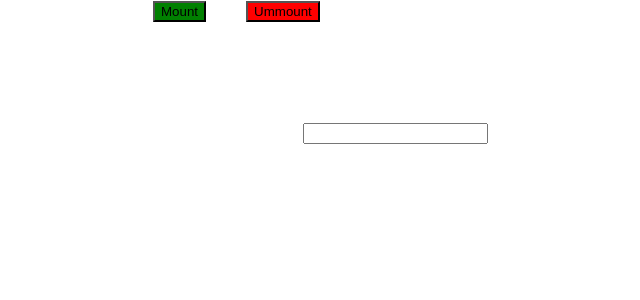
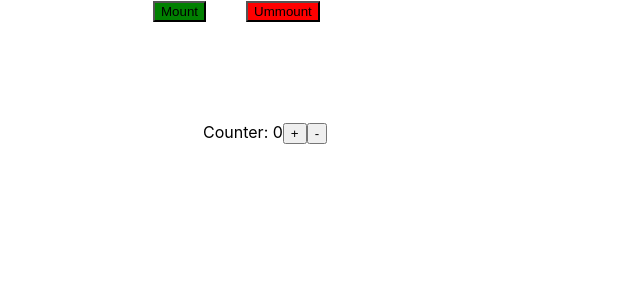
Before and after one commit to Mai-Tuyen/HookExample, a React (Create React App) app in the folder hookexample/: page / in a window 1280 px wide. Both pictures are taken after a click on the button "Mount". Shown: the top 300 px of the page, without its empty margins (47-687 px from the left). Built offline with nearby package versions, Linux system fonts and the light colour scheme.

Commit message:
udate code
Signed-off-by: Mai Tuyen <maituyen4496@gmail.com>

```diff
--- a/hookexample/src/HookDemo/Dashbroad.jsx
+++ b/hookexample/src/HookDemo/Dashbroad.jsx
@@ -5,6 +5,7 @@ import UseRefDemo from "./UseRefDemo";
 import ComponentCha from "./UseCallbackMemo/ComponentCha";
 import { useState } from "react";
 import UseMemoDemo from "./UseMemoDemo";
+import UseReducerDemo from "./UseReducerDemo";
 const DashBroad = () => {
   const [isMount, setIsMount] = useState(false);
   return (
@@ -24,11 +25,12 @@ const DashBroad = () => {
       <div style={{ marginLeft: 250 }}>
         {
           // isMount && <UseStateDemo />
-          isMount && <UseEffectDemo />
-          // isMount && <UseLayoutEffectDemo/>
-          //isMount && <UseRefDemo />
+          // isMount && <UseEffectDemo />
+          // isMount && <UseLayoutEffectDemo />
+          // isMount && <UseRefDemo />
           // isMount && <ComponentCha /> // demo React.memo() và useCallBack();
           // isMount && <UseMemoDemo />
+          isMount && <UseReducerDemo />
         }
       </div>
     </>
--- a/hookexample/src/HookDemo/UseCallbackMemo/ComponentCha.jsx
+++ b/hookexample/src/HookDemo/UseCallbackMemo/ComponentCha.jsx
@@ -2,26 +2,23 @@ import { useState, useEffect, memo, useCallback } from "react";
 import ComponentCon from "./ComponentCon";
 const ComponentCha = () => {
   const [count, setCount] = useState(0);
-  const [obj, setObject] = useState({ a: 1, b: 2 });
   console.log(typeof count);
-  //   const handleIncrease = () => {
-  //     // đây là 1 biến kiểu tham chiếu, khi component re-render sẽ tạo 1 tham chiếu khác (object, array, function)
-  //     setCount(count + 1);
-  //   };
+  // const handleIncrease = () => {
+  //   // đây là 1 biến kiểu tham chiếu, khi component re-render sẽ tạo 1 tham chiếu khác (object, array, function)
+  //   setCount(count + 1);
+  // };
 
   const handleIncrease = useCallback(() => {
     // lưu lại 1 tham chiếu ra ngoài phạm vi component, nếu deps là [] hoặc không thay đổi thì lần re-render tiếp theo vẫn trả về tham chiếu trước đó.
     // setCount(count + 1); // --> viết như này trong useCallback nó ko chạy đâu, mỗi tham chiếu của 1 function chỉ nhận dc 1 giá trị của state lúc khởi tạo phạm vi thôi  (bất kể cả state là value type hay reference type)
-    debugger;
     setCount((prevCount) => prevCount + 1);
-    setObject({ ...obj, a: obj.a + 1 });
   }, []);
 
   return (
     <div style={{ padding: "100px 100px" }}>
       <h1>{count}</h1>
       {/* <button onClick={handleIncrease}>Tăng</button>
-            <ComponentCon/> */}
+      <ComponentCon /> */}
       <ComponentCon onIncrease={handleIncrease} />
     </div>
   );
--- a/hookexample/src/HookDemo/UseLayoutEffectDemo.jsx
+++ b/hookexample/src/HookDemo/UseLayoutEffectDemo.jsx
@@ -3,7 +3,7 @@ import { useState, useEffect, useLayoutEffect } from "react";
 const UseLayoutEffectDemo = () => {
   const [count, setCount] = useState(0);
 
-  useEffect(() => {
+  useLayoutEffect(() => {
     if (count > 3) {
       setCount(0);
     }
--- /dev/null
+++ b/hookexample/src/HookDemo/UseReducerDemo.jsx
@@ -0,0 +1,31 @@
+import { useReducer } from "react";
+const reducer = (state, action) => {
+  switch (action.type) {
+    case "INCREMENT":
+      return action.payload + 1;
+    case "DECREMENT":
+      return state - 1;
+    default:
+      throw new Error();
+  }
+};
+const UseReducerDemo = () => {
+  const [count, dispatch] = useReducer(reducer, 0);
+  const handleIncrease = () => {
+    var obj = {
+      type: "INCREMENT",
+      payload: 3,
+    };
+
+    dispatch(obj);
+  };
+  return (
+    <div style={{ marginTop: 100 }}>
+      Counter: {count}
+      <button onClick={handleIncrease}>+</button>
+      <button onClick={() => dispatch("DECREMENT")}>-</button>
+    </div>
+  );
+};
+
+export default UseReducerDemo;
```
Also changed, not shown: hookexample/src/HookDemo/UseCallbackMemo/ComponentCon.jsx (+22 -4 lines).
